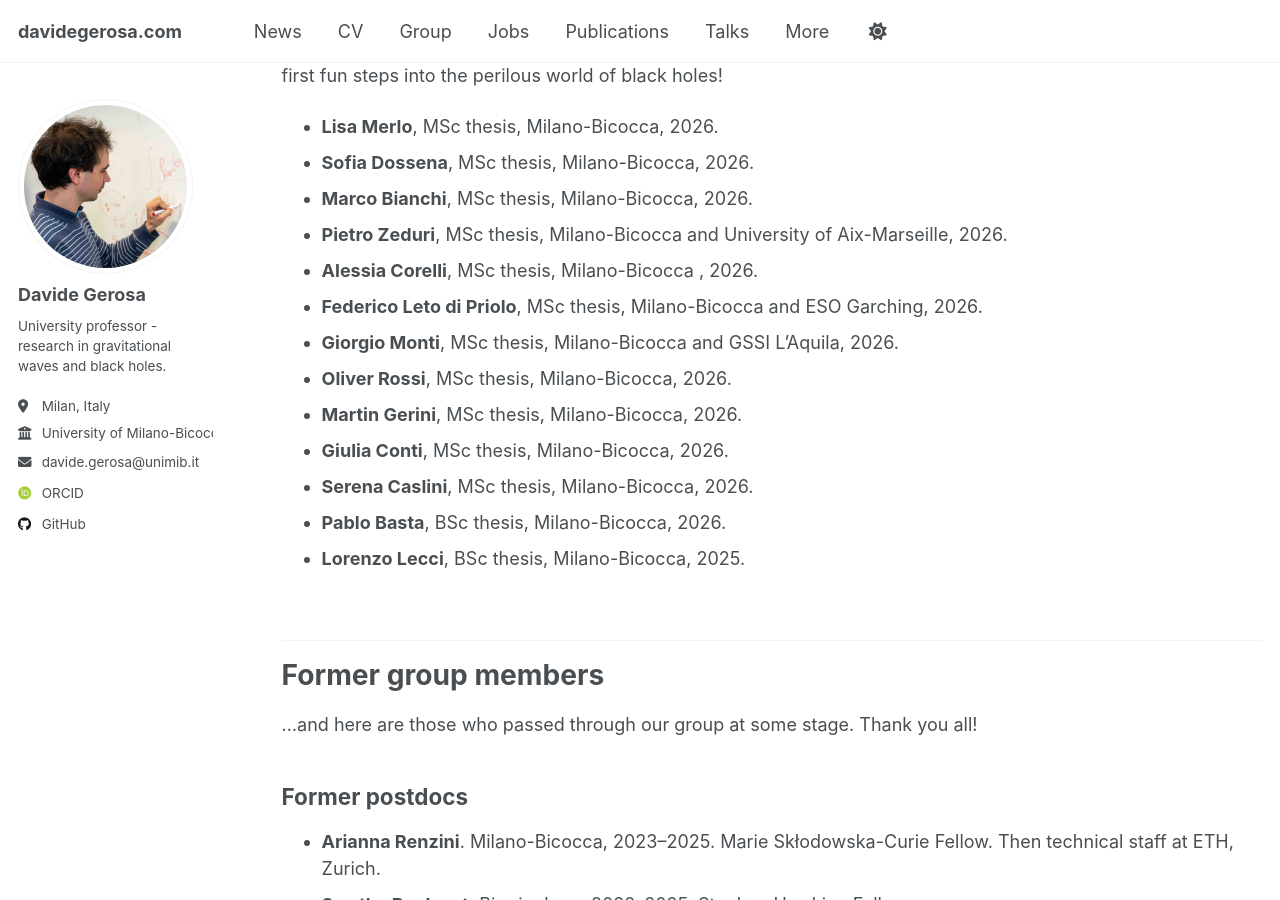
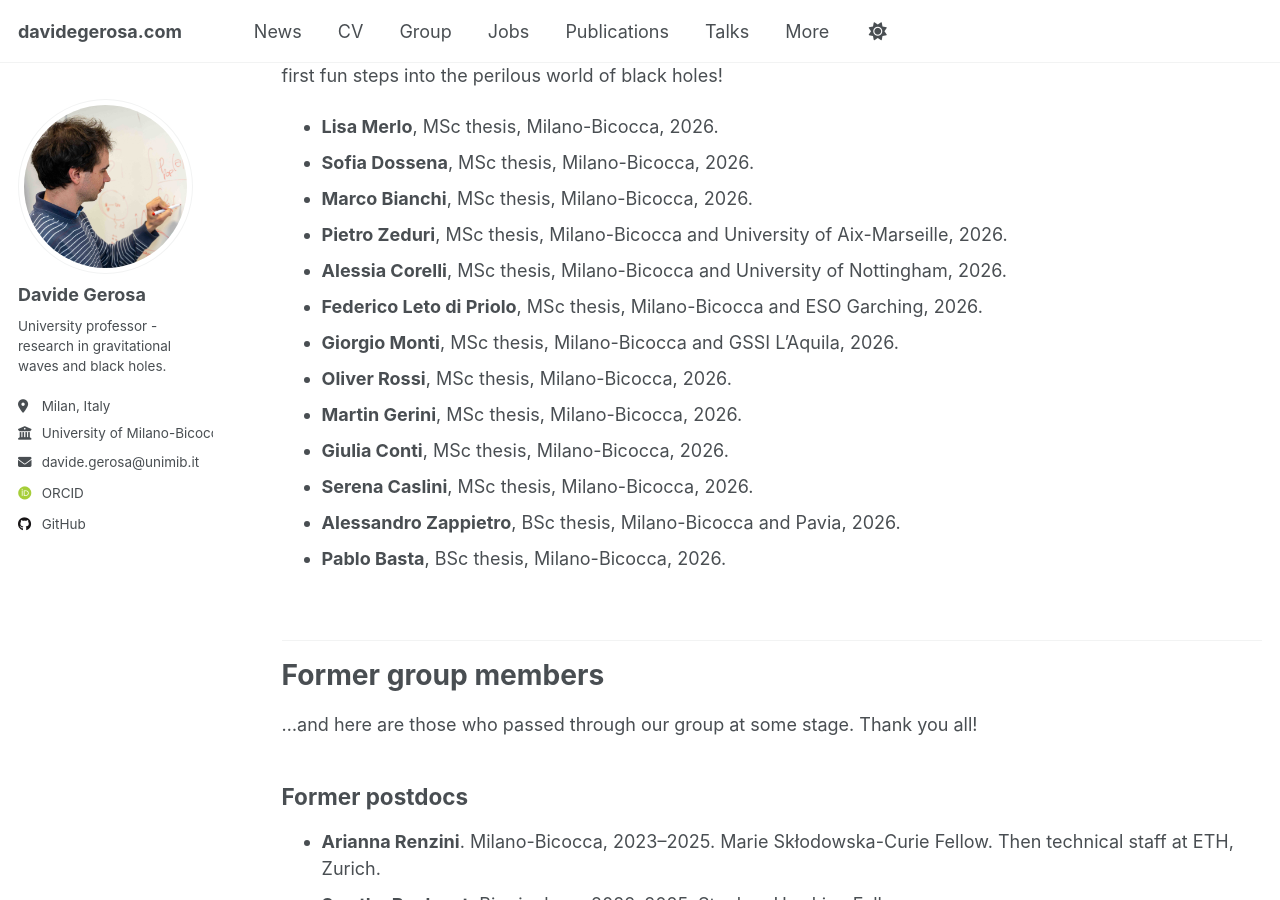
Before and after one commit to dgerosa/website, a Jekyll site: the page built from _pages/group.md, in a window 1280 px wide and 900 px high, scrolled down 3650 px. Built offline with Jekyll 4.4.1, drawn with Linux system fonts in a browser that asks for light colours; some web fonts are replaced; some of the changed text lies outside the part shown.

Commit message:
Website update from workflow

```diff
--- a/_pages/_group.md
+++ b/_pages/_group.md
@@ -145,15 +145,15 @@ Here are the amazing students who are currently completing research projects wit
 - **Sofia Dossena**, MSc thesis, Milano-Bicocca, 2026.
 - **Marco Bianchi**, MSc thesis, Milano-Bicocca, 2026.
 - **Pietro Zeduri**, MSc thesis, Milano-Bicocca and University of Aix-Marseille, 2026.
-- **Alessia Corelli**, MSc thesis, Milano-Bicocca , 2026.
+- **Alessia Corelli**, MSc thesis, Milano-Bicocca and University of Nottingham, 2026.
 - **Federico Leto di Priolo**, MSc thesis, Milano-Bicocca and ESO Garching, 2026.
 - **Giorgio Monti**, MSc thesis, Milano-Bicocca and GSSI L'Aquila, 2026.
 - **Oliver Rossi**, MSc thesis, Milano-Bicocca, 2026.
 - **Martin Gerini**, MSc thesis, Milano-Bicocca, 2026.
 - **Giulia Conti**, MSc thesis, Milano-Bicocca, 2026.
 - **Serena Caslini**, MSc thesis, Milano-Bicocca, 2026.
+- **Alessandro Zappietro**, BSc thesis, Milano-Bicocca and Pavia, 2026.
 - **Pablo Basta**, BSc thesis, Milano-Bicocca, 2026.
-- **Lorenzo Lecci**, BSc thesis, Milano-Bicocca, 2025.
 
 <br>
 
```
Also changed, not shown: other parts of _pages/_group.md (+2 -1 lines), _pages/_citations.md (+3 -3 lines), _pages/_publications.md (+7 -7 lines), _pages/_talks.md (+1 -1 lines).
